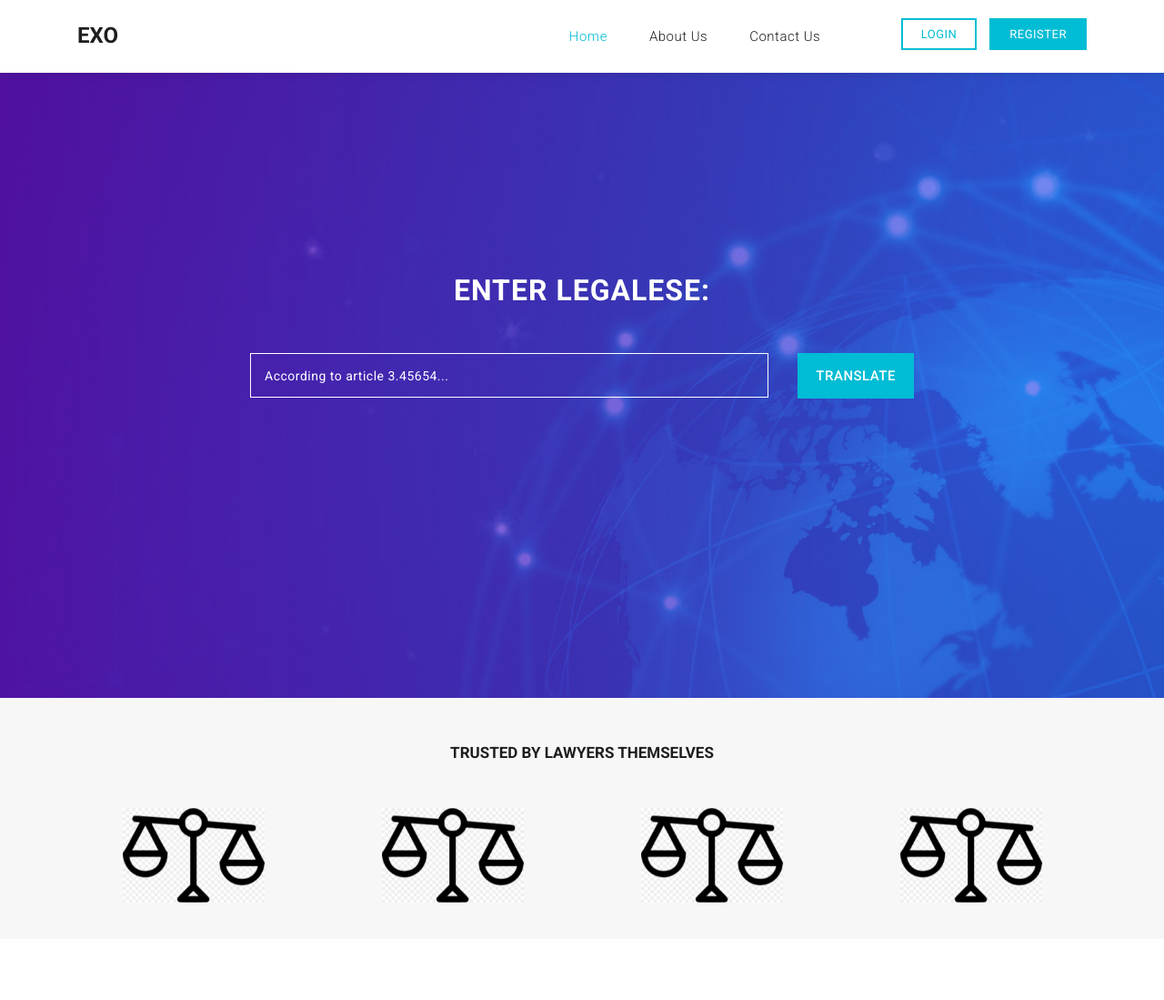
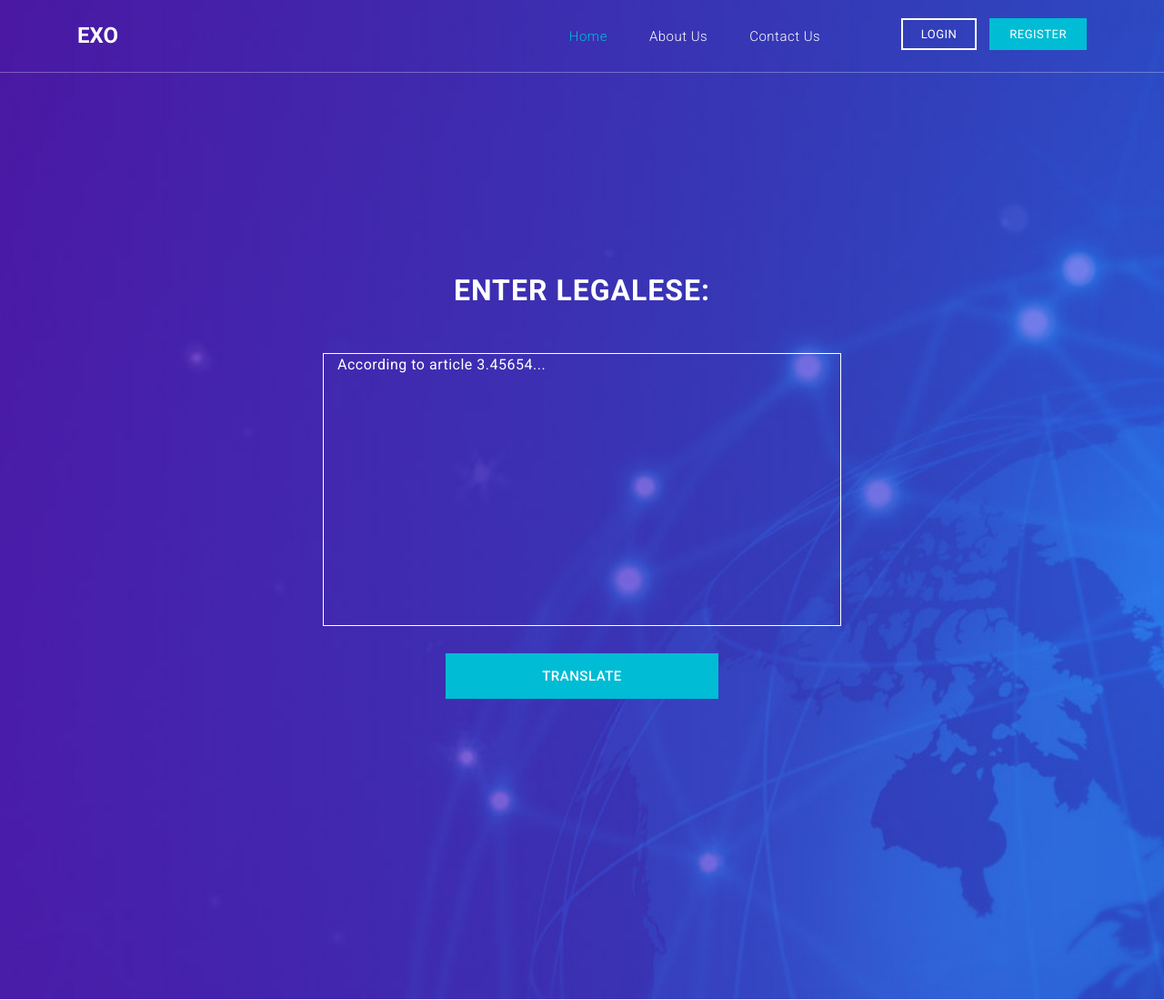
Before and after one commit to poisso/EXO, a Django app: page / in a window 1280 px wide. Shown: the top 1099 px of the page at 91% size. Run offline with Django 3.2, Linux system fonts and the light colour scheme; some libraries are stand-ins or nearby versions.

Commit message:
textbox changes

```diff
--- a/translator/static/translator/assets/css/templatemo-host-cloud.css
+++ b/translator/static/translator/assets/css/templatemo-host-cloud.css
@@ -149,8 +149,7 @@ a.gradient-button:hover {
   animation-fill-mode: both;
   position: absolute;
   opacity: 0;
-  width: 50px;
-  height: 50px;
+
   -webkit-animation: jumper 1s 0s linear infinite;
   animation: jumper 1s 0s linear infinite;
 }
@@ -369,9 +368,7 @@ header {
 	font-weight: 700;
 	color: #fff;
 }
-.banner #search-section fieldset {
-	display: inline-block;
-}
+
 .banner #search-section {
 	position: relative;
 }
@@ -389,10 +386,32 @@ header {
 	letter-spacing: 0.5px;
 	margin-bottom: 30px;
 }
+
+.banner #search-section textarea.searchText {
+	position: relative;
+	display: block;
+	margin-left: auto;
+	margin-right: auto;
+	width: 570px;
+	min-width: 280px;
+	height: 300px;
+	background-color: transparent;
+	border: 1px solid #fff;
+	padding: 0px 15px;
+	color: #fff;
+	outline: none;
+	font-size: 16px;
+	letter-spacing: 0.5px;
+	margin-bottom: 30px;
+	resize: none;
+}
+
+
 .banner #search-section input.main-button {
-	position: absolute;
+	position: relative;
 	top: 0;
 	right: 0;
+	width: 300px;
 	outline: none;
 	cursor: pointer;
 	display: inline-block;
@@ -400,7 +419,8 @@ header {
 	line-height: 50px;
 	padding: 0px 20px;
 	border: none;
-	margin-left: 10px;
+	margin-left: auto;
+	margin-right: auto;
 	background-color: #00bcd4;
 	color: #fff;
 	text-transform: uppercase;
@@ -410,9 +430,18 @@ header {
 	transition: all 0.5s;
 	margin-bottom: 30px;
 }
+.banner #search-section input.main-button:hover{
+	background-color: #00a4b9;
+}
 .banner #search-section button:hover {
 	background-color: #00a4b9;
 }
+
+.text-box{
+	display: flex;
+	flex-direction: column;
+}
+
 #search-section ul {
 	padding: 0;
 	margin: 0;
--- a/translator/templates/translator/index.html
+++ b/translator/templates/translator/index.html
@@ -83,11 +83,14 @@
               <h2>Enter legalese:</h2>
               <div id="search-section">
               	<form id="suggestion_form" name="gs" method="get" action="{% url 'result' %}">
-                <div class="searchText">
+                    <div class="text-box">
 
-                  <input type="text" name="text" class="searchText" placeholder="According to article 3.45654..." autocomplete="on">
-                </div>
-                    <input type="submit" name="results" class="main-button" value="Translate">
+                            <textarea type="text" name="text" class="searchText" aria-label="With textarea" placeholder="According to article 3.45654..." autocomplete="on"></textarea>
+{#                          <input type="text" name="text" class="searchText" placeholder="According to article 3.45654..." autocomplete="on">#}
+
+                            <input type="submit" name="results" class="main-button" value="Translate">
+
+                     </div>
                  </form>
               </div>
             </div>
```
